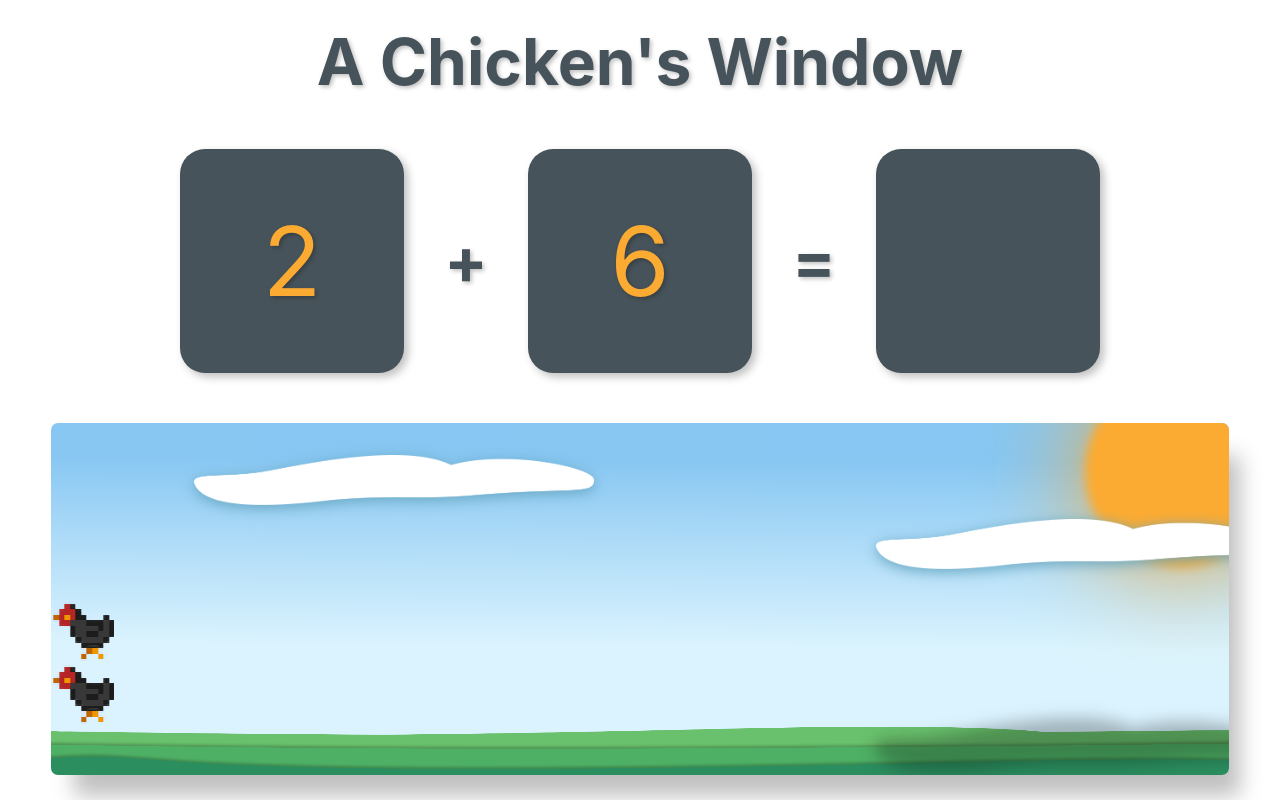
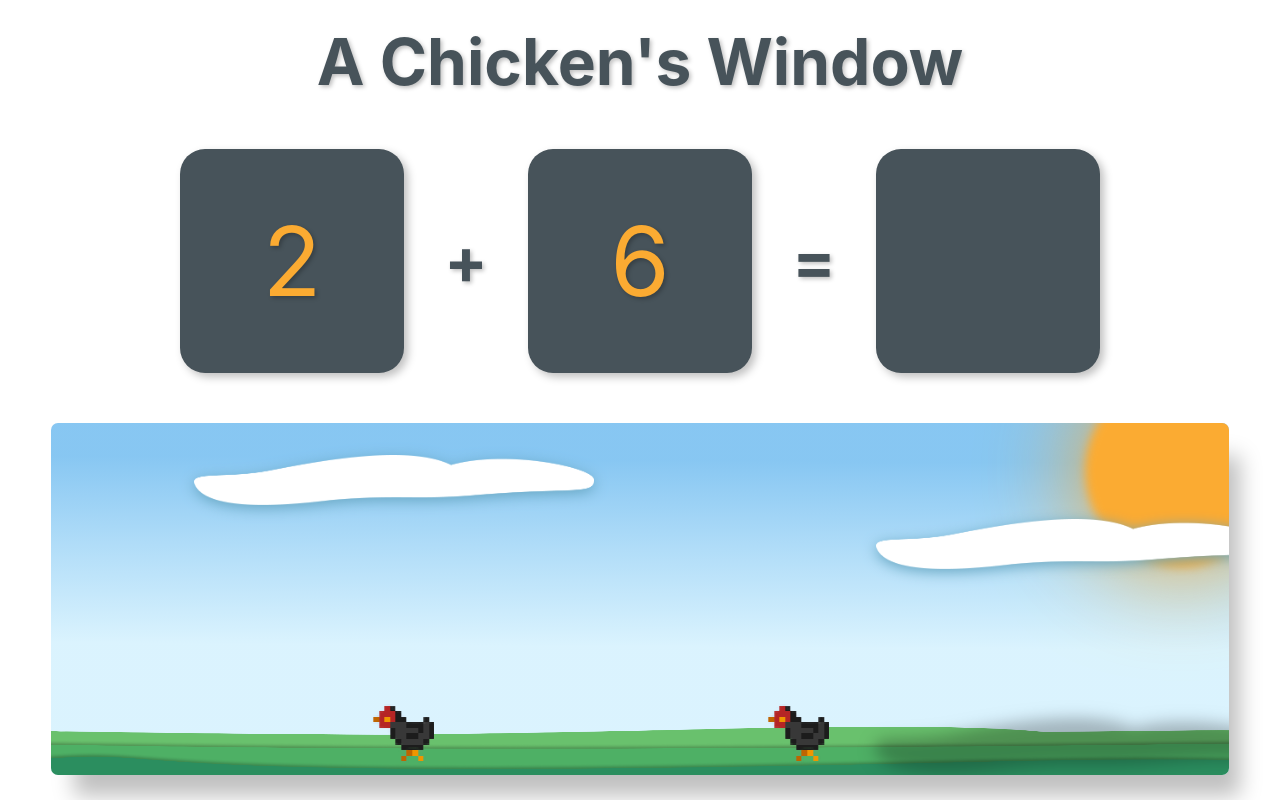
Before and after one commit to andrewvallejo/a-chickens-window, a Next.js app: page / in a window 1280 px wide. Built offline with nearby package versions, Linux system fonts and the light colour scheme.

Commit message:
Add chickens stylesheet

```diff
--- a/components/Grass.tsx
+++ b/components/Grass.tsx
@@ -1,12 +1,13 @@
 import Image from "next/image";
 
+import chickens from "../styles/Chicken.module.scss";
 import styles from "../styles/Window.module.scss";
 
 export const Grass = ({ children }: { children: JSX.Element }) => {
 	return (
 		<div className={styles.grass}>
-			<div className={styles.peter}>{children}</div>
-			<div className={styles.mary}>{children}</div>
+			<div className={chickens.peter}>{children}</div>
+			<div className={chickens.mary}>{children}</div>
 			<Image src='/images/grass.png' height={120} width={2800} alt='gras' />;
 		</div>
 	);
```
